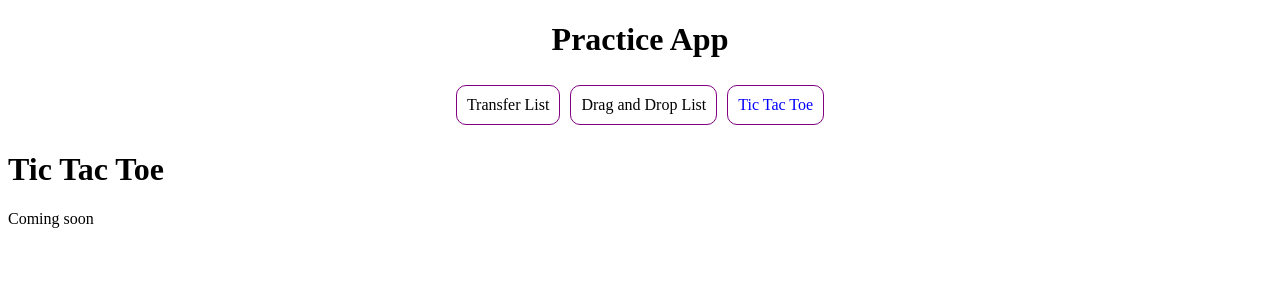
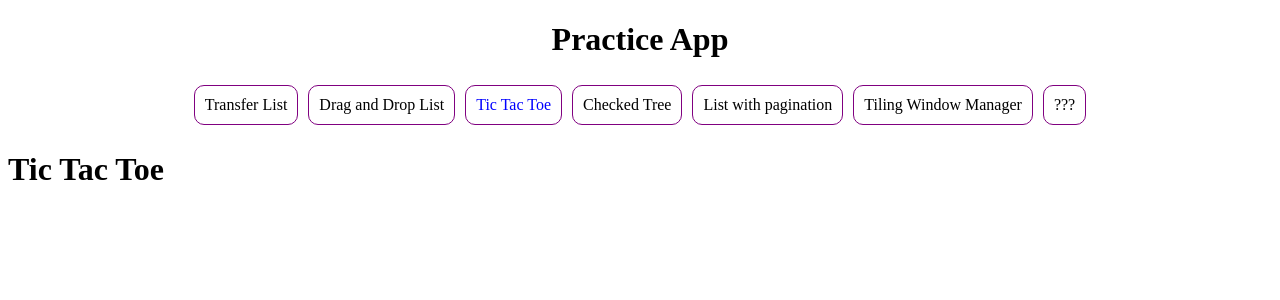
Before and after one commit to aydinmustafacan/react-two-transferable-lists, a React (Vite) app: page / in a window 1280 px wide. Both pictures are taken after a click on the element "Tic Tac Toe". Shown: the top 300 px of the page. Built offline with nearby package versions, Linux system fonts and the light colour scheme.

Commit message:
Arrangement

```diff
--- a/package.json
+++ b/package.json
@@ -1,5 +1,5 @@
 {
-  "name": "sandbox",
+  "name": "react.aydinmustafa.com",
   "private": true,
   "version": "0.0.0",
   "type": "module",
@@ -7,7 +7,7 @@
     "dev": "vite",
     "start": "vite",
     "build": "vite build",
-    "transpile": "tsc"
+    "transpile": "tsc",
     "lint": "eslint src --ext ts,tsx --report-unused-disable-directives --max-warnings 0",
     "preview": "vite preview"
   },
--- a/src/App.tsx
+++ b/src/App.tsx
@@ -11,6 +11,8 @@ const tabComponents: Record<number, React.FC> = {
   0: TransferListApp,
   1: DragAndDropApp,
   2: TicTacToeApp,
+  3: TicTacToeApp,
+  4: TicTacToeApp,
 };
 
 
--- a/src/apps/tic-tac-toe/TicTacToeApp.tsx
+++ b/src/apps/tic-tac-toe/TicTacToeApp.tsx
@@ -1,15 +1,10 @@
-
-interface TicTacToeAppProps {
-
-}
-
+import React, {useEffect, useRef} from 'react';
 
 export function TicTacToeApp() {
 
   return (
     <div>
-      <h1>Tic Tac Toe</h1>
-      <p> Coming soon </p>
+      <h1> Tic Tac Toe </h1>
     </div>
   )
 }
--- a/src/components/tabs/Tabs.tsx
+++ b/src/components/tabs/Tabs.tsx
@@ -14,6 +14,10 @@ export function Tabs(props : TabsProps) {
         <TabItem onClick={() => setActiveIdx(0)} title={"Transfer List"} isActive={activeIdx === 0}/>
         <TabItem onClick={() => setActiveIdx(1)} title={"Drag and Drop List"} isActive={activeIdx === 1}/>
         <TabItem onClick={() => setActiveIdx(2)} title={"Tic Tac Toe"} isActive={activeIdx === 2}/>
+        <TabItem onClick={() => setActiveIdx(3)} title={"Checked Tree"} isActive={activeIdx === 3}/>
+        <TabItem onClick={() => setActiveIdx(4)} title={"List with pagination"} isActive={activeIdx === 4}/>
+        <TabItem onClick={() => setActiveIdx(5)} title={"Tiling Window Manager"} isActive={activeIdx === 5}/>
+        <TabItem onClick={() => setActiveIdx(6)} title={"???"} isActive={activeIdx === 6}/>
       </div>
   )
 }
```
Also changed, not shown: 1 other file (tests, documents, lock files or other folders).
